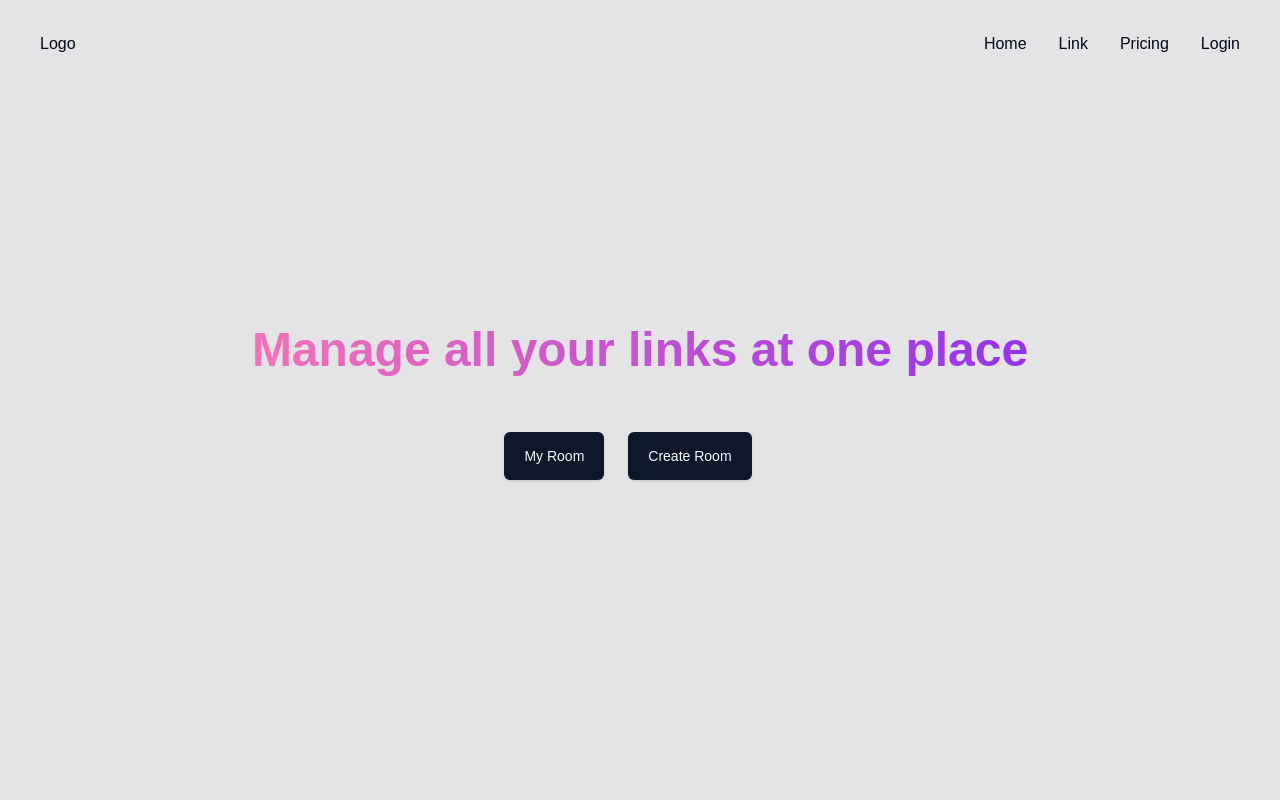
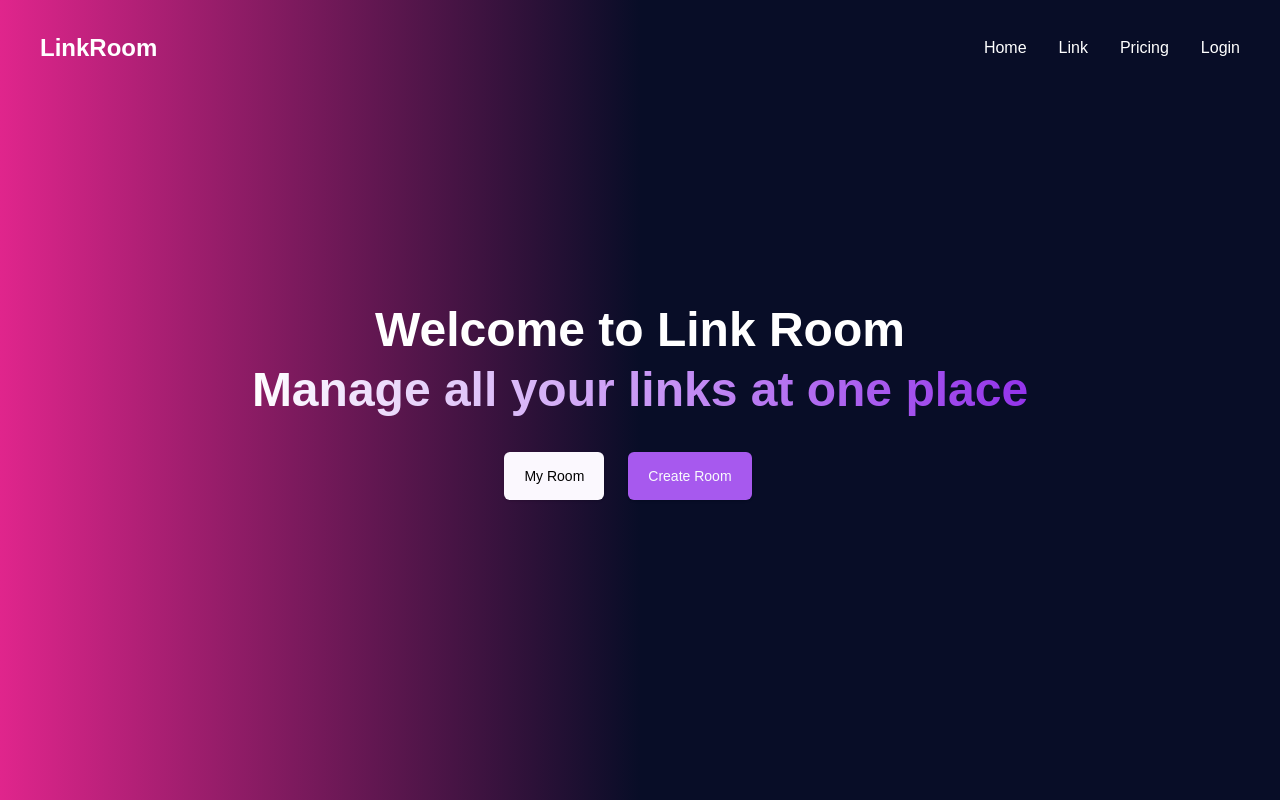
Before and after one commit to Dilippurohit47/LinkManager, a Next.js app: page / in a window 1280 px wide. Built offline with nearby package versions, Linux system fonts and the light colour scheme; no server answers.

Commit message:
link room page added

```diff
--- /dev/null
+++ b/src/app/my-rooms/[...roomId]/page.tsx
@@ -0,0 +1,22 @@
+import SingelLinkComponent from "@/components/my-components/SingelLinkComponent";
+import { Button } from "@/components/ui/button";
+
+const Page = () => {
+  return (
+    <div className="h-screen  bg-[#080D27] py-20 px-12">
+      <div className=" mt-4 text-end flex gap-5 justify-end items-center  ">
+        <Button className="bg-blue-500 hover:bg-blue-700 px-5 py-5">
+          Add New Link
+        </Button>
+        <Button className="bg-blue-500 hover:bg-blue-700 px-5 py-5">
+          share this room
+        </Button>
+      </div>
+      <div>
+        <SingelLinkComponent />
+      </div>
+    </div>
+  );
+};
+
+export default Page;
--- a/src/app/my-rooms/page.tsx
+++ b/src/app/my-rooms/page.tsx
@@ -4,6 +4,7 @@ import Image from "next/image";
 import React, { useEffect, useState } from "react";
 import Yt from "../../../public/yt.jpg";
 import { useSearchParams } from "next/navigation";
+import { useRouter } from "next/navigation";
 
 interface RoomType {
   clerkId:string,
@@ -31,12 +32,14 @@ const Page = () => {
       getRooms();
     }
   }, [id]);
-console.log(room)
+
+  const router  = useRouter()
+
   return (
-    <div className="h-screen  bg-zinc-200 py-16 px-12">
+    <div className="h-screen  bg-[#080D27] py-16 px-12">
       <div className="mt-4 text-end  ">
         <Button className="bg-blue-500 hover:bg-blue-700 px-5 py-5">
-          Share Room Link
+          Share Full Room Link
         </Button>
       </div>
 
@@ -44,8 +47,8 @@ console.log(room)
 
     {room.length > 0 &&
       room.map((item,index) =>(
-        <div key={index} className="bg-white w-[20vw] px-4 flex flex-col shadow-md gap-2 cursor-pointer hover:scale-105 transition-all ease-in-out duration-500 py-4 h-60 rounded-lg">
-        <div className=" w-full h-[80%]">
+        <div key={index} className=" bg-zinc-100 w-[20vw] px-4 flex flex-col shadow-md gap-2 cursor-pointer hover:scale-105 transition-all ease-in-out duration-500 py-4 h-60 rounded-lg" onClick={()=>router.push(`my-rooms/fe`)}>
+        <div className=" w-full h-[85%]" >
           <Image
             className="w-full rounded-lg h-[100%] object-fill "
             width={1820}
@@ -54,11 +57,11 @@ console.log(room)
             alt="image"
           />
         </div>
-        <div className="flex justify-between items-center">
-          <h1 className="text-2xl font-semibold text-[#000000f6]">
+        <div className="flex justify-between  items-center">
+          <h1 className="text-2xl  font-semibold ">
        {item.roomName}
           </h1>
-          <h2>{item.createdAt.split("").slice(0,10)}</h2>
+          <h2 className="">{item.createdAt.split("").slice(0,10)}</h2>
         </div>
       </div>
       ))
--- a/src/components/my-components/Header.tsx
+++ b/src/components/my-components/Header.tsx
@@ -7,8 +7,8 @@ const Header = () => {
   const { user } = useUser();
 
   return (
-    <nav className="w-full fixed px-10 py-8 flex justify-between items-center">
-      <div>Logo</div>
+    <nav className="w-full text-white fixed px-10 py-8 flex justify-between items-center">
+      <div className="text-2xl  font-bold text-white">LinkRoom</div>
       <div className="flex gap-8 ">
         <Link href="/">Home</Link>
         <p>Link</p>
--- /dev/null
+++ b/src/components/my-components/SingelLinkComponent.tsx
@@ -0,0 +1,23 @@
+import React from "react";
+import { Button } from "../ui/button";
+
+const SingelLinkComponent = () => {
+  return (
+    <div className="bg-white rounded-lg flex justify-between px-5 py-2 mt-8 items-center">
+      <div>
+        <div className="flex gap-10">
+          <h1 className="font-bold">Camera Dslr 150</h1>
+          <p className="text-red-500">20% sale on this product</p>
+        </div>
+        <a href="https:youtube.com" target="blank">
+          <p className="text-blue-400">https:youtube.com</p>
+        </a>
+      </div>
+      <div>
+        <Button variant={"destructive"}>Delete</Button>
+      </div>
+    </div>
+  );
+};
+
+export default SingelLinkComponent;
--- a/src/pages/HomePage.tsx
+++ b/src/pages/HomePage.tsx
@@ -33,24 +33,29 @@ const HomePage = () => {
     const data = await res.json();
     console.log(data);
   };
-const {user} = useUser()
+  const { user } = useUser();
   return (
-    <div className="h-screen w-full bg-zinc-200 flex justify-center items-center flex-col gap-8">
-      <div className="  h-[10vh] text-center ">
-        <h1 className="text-5xl leading-tight  font-extrabold bg-gradient-to-r from-pink-400 to-purple-600 text-transparent bg-clip-text">
+    <div className="h-screen w-full  flex justify-center items-center flex-col gap-8 bg-gradient-to-r   from-[#E0258C]  via-[#080D27]   to-[#080D27]">
+      <div className="  h-[full]  text-center ">
+        <h1 className="text-5xl text-white leading-tight  font-extrabold">
+          Welcome to Link Room
+        </h1>
+        <h1 className="text-5xl leading-tight  font-extrabold bg-gradient-to-r from-white to-purple-600 text-transparent bg-clip-text">
           Manage all your links at one place
         </h1>
       </div>
       <div className="flex gap-6 ">
         <Button
-          className="py-6 px-5 min-w-24"
+          className="py-6 px-5 min-w-24  text-black bg-[#FBF8FE] hover:bg-[#FBF8FE]"
           onClick={() => router.push(`/my-rooms?id=${user?.id}`)}
         >
           My Room
         </Button>
         <Dialog open={isDialogOpen} onOpenChange={setIsDialogOpen}>
           <DialogTrigger asChild className="">
-            <Button className="py-6 px-5 min-w-24">Create Room</Button>
+            <Button className="py-6 px-5 min-w-24 bg-[#A759EE] hover:bg-[#a546fd]">
+              Create Room
+            </Button>
           </DialogTrigger>
           <CreateRoomDialog setIsDialogOpen={setIsDialogOpen} />
         </Dialog>
```
Also changed, not shown: src/components/my-components/CreateNewLinkDialog.tsx (added).
